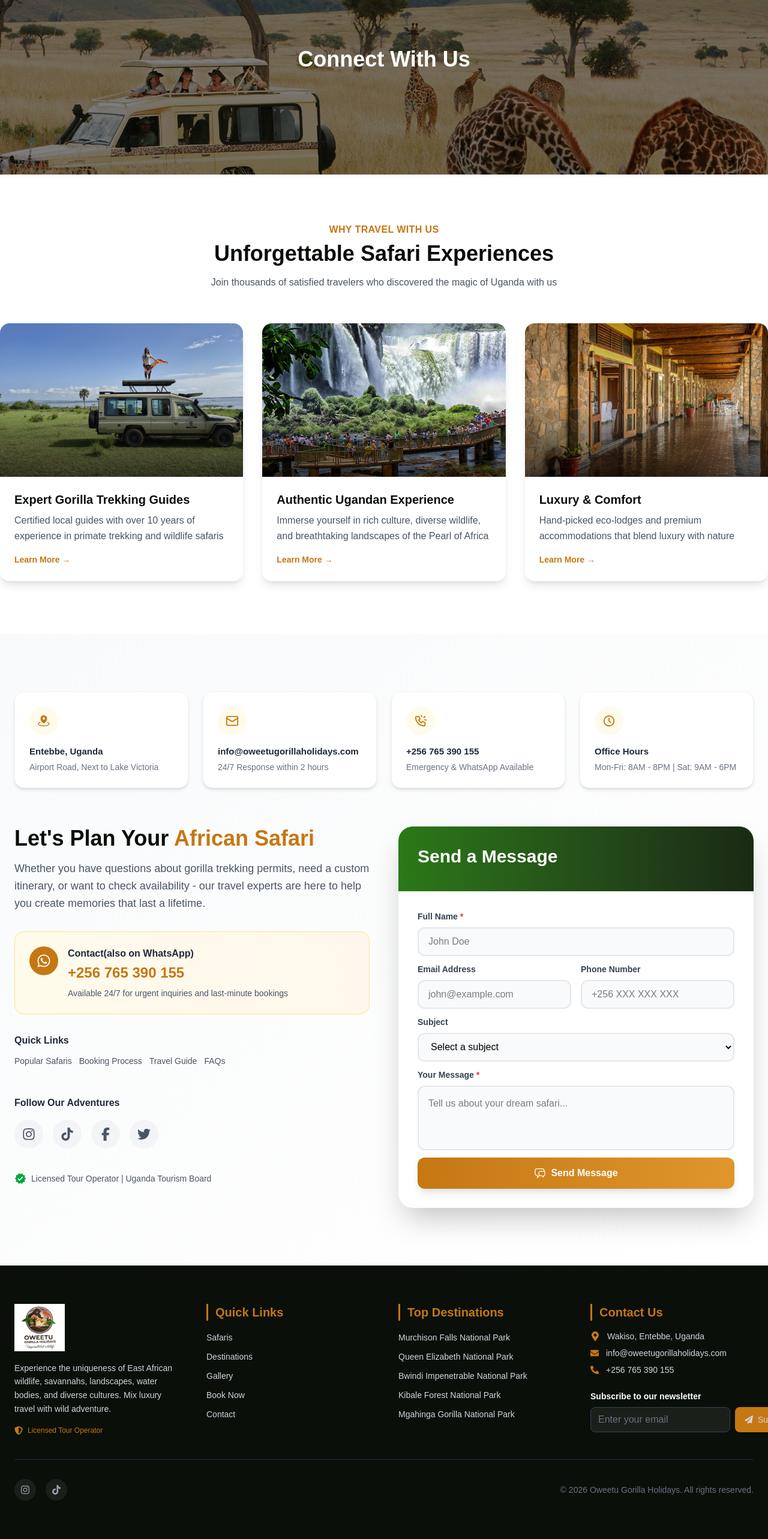
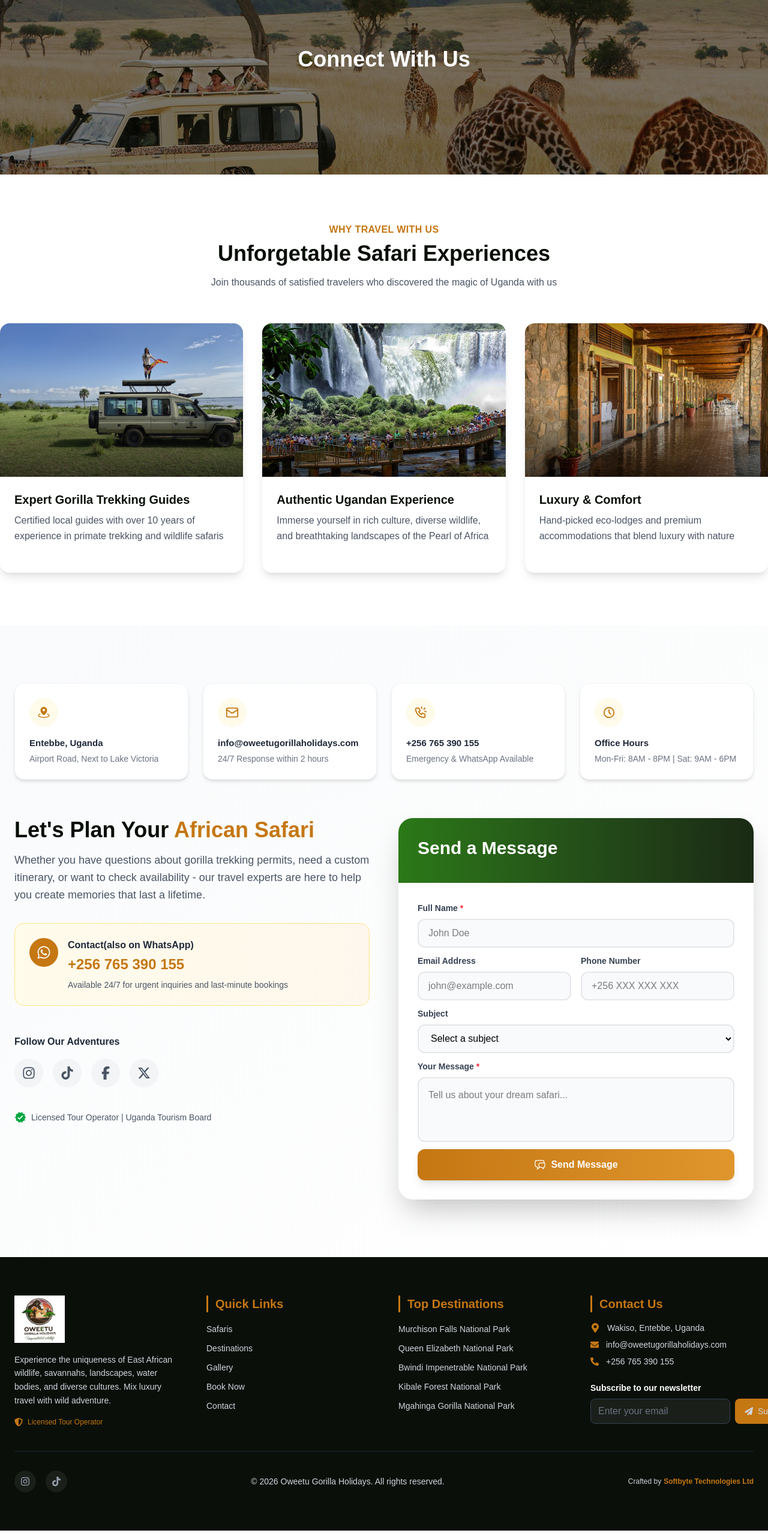
Before and after one commit to brevins2/oweetu-web, a React (Vite) app in the folder oweetugorillaholidays/: page /contact in a window 1280 px wide. Shown: the part 189-2755 px from the top of the page at 60% size. Built offline with nearby package versions, Linux system fonts and the light colour scheme.

Commit message:
updated and stable

```diff
--- a/oweetugorillaholidays/src/components/footer.jsx
+++ b/oweetugorillaholidays/src/components/footer.jsx
@@ -1,7 +1,7 @@
 import React, { useState } from 'react'
 import logo from "@/assets/logo.webp"
 import { Link } from 'react-router-dom';
-import { FaInstagram, FaTiktok, FaFacebookF, FaTwitter, FaYoutube, FaEnvelope, FaPhoneAlt, FaMapMarkerAlt, FaPaperPlane, FaShieldAlt } from "react-icons/fa";
+import { FaInstagram, FaTiktok, FaEnvelope, FaPhoneAlt, FaMapMarkerAlt, FaPaperPlane, FaShieldAlt } from "react-icons/fa";
 import axiosInstance from '@/utils/axiosInstance';
 import { toast, Toaster } from "react-hot-toast";
 
@@ -191,15 +191,16 @@ const Footer = () => {
                         ))}
                     </div>
 
-                    <div className="text-center text-sm text-gray-500">
+                    <div className="text-center text-sm text-gray-300">
                         © {new Date().getFullYear()} Oweetu Gorilla Holidays. All rights reserved.
                     </div>
 
-                    {/* <div className="flex gap-4 text-xs">
-                        <Link to="/privacy-policy" className="hover:text-[#C57712] transition-colors">Privacy Policy</Link>
+                    <div className="flex gap-1 text-xs">
+                        {/* <Link to="/privacy-policy" className="hover:text-[#C57712] transition-colors">Privacy Policy</Link>
                         <span className="text-gray-700">|</span>
-                        <Link to="/terms-conditions" className="hover:text-[#C57712] transition-colors">Terms & Conditions</Link>
-                    </div> */}
+                        <Link to="/terms-conditions" className="hover:text-[#C57712] transition-colors">Terms & Conditions</Link> */}
+                        Crafted by <a href="https://softbytetechnologies.com" target="_blank" rel="noopener noreferrer" className="text-[#C57712] hover:text-yellow-400 font-bold transition-colors">Softbyte Technologies Ltd</a>
+                    </div>
                 </div>
             </div>
         </footer>
--- a/oweetugorillaholidays/src/pages/AboutPage.jsx
+++ b/oweetugorillaholidays/src/pages/AboutPage.jsx
@@ -7,10 +7,10 @@ import { Link } from 'react-router-dom'
 import { motion } from 'framer-motion'
 
 import oweetu_fleet from '@/assets/oweetu_fleet.jpeg'
-import car1 from '@/assets/car1.jpeg'
+import car1 from '@/assets/03.jpeg'
 import car3 from '@/assets/car3.jpeg'
 import car4 from '@/assets/car4.jpeg'
-import car6 from '@/assets/car6.jpeg'
+import car6 from '@/assets/07.jpeg'
 import car12 from '@/assets/car12.jpeg'
 
 import uganda from '@/assets/uganda.jpg'
--- a/oweetugorillaholidays/src/pages/ContactPage.jsx
+++ b/oweetugorillaholidays/src/pages/ContactPage.jsx
@@ -2,11 +2,10 @@ import Banner from '@/components/banner'
 import Footer from '@/components/footer'
 import Header2 from '@/components/header2'
 import SectionObserver from '@/components/SectionObserver'
-import { GoGlobe } from "react-icons/go";
 import { LuMail } from "react-icons/lu";
 import { TbPhoneRinging, TbClock } from "react-icons/tb";
 import { PiMapPinAreaFill } from "react-icons/pi";
-import { FaInstagram, FaTiktok, FaFacebookF, FaTwitter, FaWhatsapp } from "react-icons/fa6";
+import { FaInstagram, FaTiktok, FaFacebookF, FaWhatsapp, FaXTwitter } from "react-icons/fa6";
 import { MdVerified } from "react-icons/md";
 import { HiOutlineChatBubbleLeftRight } from "react-icons/hi2";
 
@@ -169,7 +168,7 @@ const ContactPage = () => {
                         <motion.div initial={{ opacity: 0, y: -30 }} animate={{ opacity: 1, y: 0 }} transition={{ duration: 0.5 }}>
                             <span className="text-[#C57712] text-sm md:text-base font-semibold tracking-wide uppercase">Why Travel With Us</span>
                             <h2 className='text-3xl md:text-4xl text-[#070e06] font-bold mt-2 mb-4'>
-                                Unforgettable Safari Experiences
+                                Unforgetable Safari Experiences
                             </h2>
                             <p className='text-gray-600 max-w-2xl mx-auto'>
                                 Join thousands of satisfied travelers who discovered the magic of Uganda with us
@@ -178,7 +177,7 @@ const ContactPage = () => {
 
                         <motion.div variants={staggerContainer} initial="hidden" animate="visible" className='mt-12 grid grid-cols-1 md:grid-cols-3 gap-6 md:gap-8 py-2'>
                             {reasons.map((reason, idx) => (
-                                <motion.div key={idx} variants={cardVariants} whileHover={{ y: -10, transition: { duration: 0.3 } }} className='group relative rounded-2xl overflow-hidden bg-white shadow-lg hover:shadow-2xl transition-all duration-300 cursor-pointer'>
+                                <motion.div key={idx} variants={cardVariants} whileHover={{ y: -10, transition: { duration: 0.3 } }} className='group relative rounded-2xl overflow-hidden bg-white shadow-lg hover:shadow-2xl transition-all duration-300'>
                                     <div className='relative overflow-hidden h-64'>
                                         <motion.img src={reason.image} alt={reason.title} className='w-full h-full object-cover' whileHover={{ scale: 1.1 }} transition={{ duration: 0.6 }} />
                                         <div className="absolute inset-0 bg-linear-to-t from-black/60 via-transparent to-transparent" />
@@ -189,7 +188,7 @@ const ContactPage = () => {
                                         </h3>
                                         <p className='text-gray-600 leading-relaxed'>{reason.description}</p>
                                         <motion.div className="mt-4 inline-flex items-center text-[#C57712] font-semibold text-sm" whileHover={{ x: 5 }}>
-                                            Learn More →
+                                            {/* Contact us to learn More */}
                                         </motion.div>
                                     </div>
                                 </motion.div>
@@ -256,7 +255,7 @@ const ContactPage = () => {
                                     </motion.div>
 
                                     {/* Quick Links */}
-                                    <motion.div initial={{ opacity: 0 }} animate={{ opacity: 1 }} transition={{ delay: 0.4 }}>
+                                    {/* <motion.div initial={{ opacity: 0 }} animate={{ opacity: 1 }} transition={{ delay: 0.4 }}>
                                         <h3 className="font-semibold text-gray-800 mb-3">Quick Links</h3>
                                         <div className="flex flex-wrap gap-3">
                                             {quickLinks.map((link, idx) => (
@@ -265,7 +264,7 @@ const ContactPage = () => {
                                                 </motion.a>
                                             ))}
                                         </div>
-                                    </motion.div>
+                                    </motion.div> */}
 
                                     {/* Social Media Section */}
                                     <motion.div className='pt-4' initial={{ opacity: 0, y: 20 }} animate={{ opacity: 1, y: 0 }} transition={{ delay: 0.6, duration: 0.5 }}>
@@ -275,7 +274,7 @@ const ContactPage = () => {
                                                 { icon: FaInstagram, link: "https://instagram.com/oweetugorillaholidays", color: "hover:text-pink-600" },
                                                 { icon: FaTiktok, link: "https://tiktok.com/@oweetu.gorilla.hol", color: "hover:text-black" },
                                                 { icon: FaFacebookF, link: "#", color: "hover:text-blue-600" },
-                                                { icon: FaTwitter, link: "#", color: "hover:text-blue-400" },
+                                                { icon: FaXTwitter, link: "#", color: "hover:text-blue-400" },
                                             ].map((social, idx) => (
                                                 <motion.a key={idx} href={social.link} target="_blank" rel="noopener noreferrer" className={`w-12 h-12 bg-gray-100 rounded-full flex items-center justify-center text-gray-600 ${social.color} transition-all duration-300`} whileHover={{ scale: 1.1, rotate: 5 }} whileTap={{ scale: 0.95 }}>
                                                     <social.icon size={22} />
--- a/oweetugorillaholidays/src/pages/SafarisPage.jsx
+++ b/oweetugorillaholidays/src/pages/SafarisPage.jsx
@@ -89,10 +89,10 @@ const SafarisPage = () => {
         return (
             <div>
                 <Header2 />
-                <motion.div className="py-20 h-81 text-center" initial={{ opacity: 0, y: 30 }} animate={{ opacity: 1, y: 0 }} transition={{ duration: 0.5 }}>
-                    <h1 className="text-2xl font-bold">Loading safari</h1>
+                <motion.div className="py-20 h-81 flex items-center justify-center gap-4" initial={{ opacity: 0, y: 30 }} animate={{ opacity: 1, y: 0 }} transition={{ duration: 0.5 }}>
+                    <h1 className="text-xl font-bold">Loading safari</h1>
                     <motion.div whileHover={{ scale: 1 }} whileTap={{ scale: 0.95 }}>
-                        <AiOutlineLoading3Quarters className="animate-spin" size={30} />
+                        <AiOutlineLoading3Quarters className="animate-spin" size={20} />
                     </motion.div>
                 </motion.div>
                 <Footer />
@@ -103,7 +103,7 @@ const SafarisPage = () => {
     return (
         <div>
             <Header2 />
-            <Banner title="Safaris" />
+            <Banner title="Our Safari Packages" />
 
             <section className="bg-[#f7f7f7] py-12">
                 <div className="max-w-7xl mx-auto grid grid-cols-1 md:grid-cols-4 gap-8 px-4">
--- a/oweetugorillaholidays/src/route.jsx
+++ b/oweetugorillaholidays/src/route.jsx
@@ -85,6 +85,8 @@ function AppRoutes() {
   useEffect(() => {
     const pageTitle = getPageTitle(location.pathname);
     document.title = `${pageTitle} - Oweetu Gorilla Holidays`;
+
+    window.scrollTo(0, 0)
   }, [location]);
 
   return (
```
